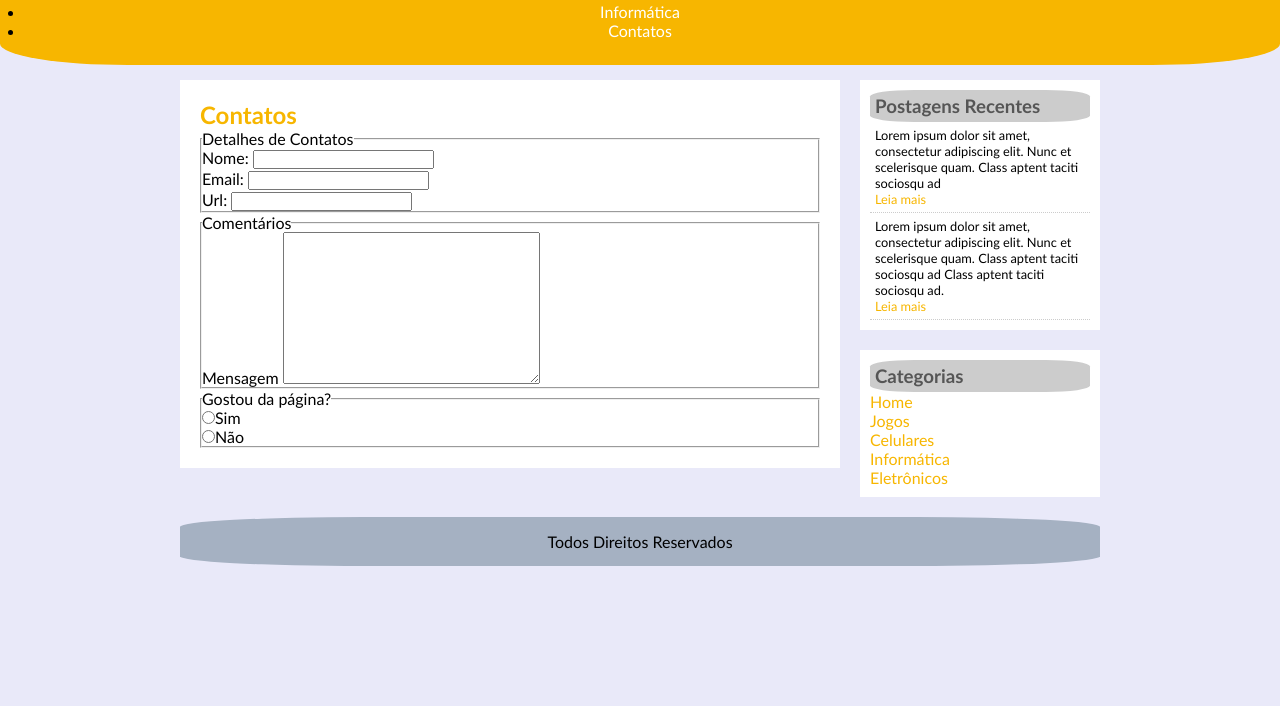
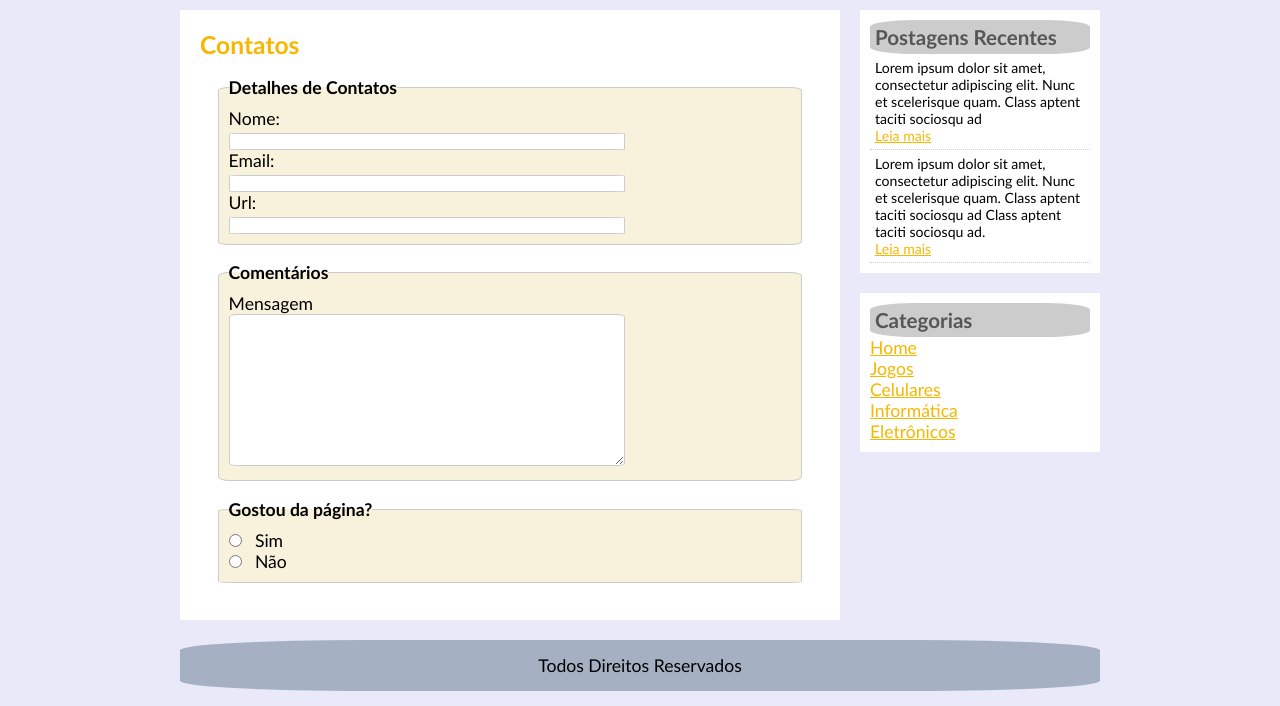
Before and after one commit to DiogenesDv/Projeto-TecBlog, a plain HTML site: page contatos.html in a window 1280 px wide. Shown: the part 148-854 px from the top of the page. Before the commit the page ends 800 px from the top, so only its background shows below. Drawn offline with Linux system fonts and the light colour scheme.

Commit message:
Update style.css

```diff
--- a/Style/style.css
+++ b/Style/style.css
@@ -4,7 +4,7 @@
 }
 
 body{
-	font-size: 1em;
+	font-size: 1.1em;
 	font-family: "Trebuchet MS", Helvetica, sans-serif;
 	background: #e9e9f9;
 
@@ -19,15 +19,23 @@ body{
 	padding: 15px;
 	text-align: center;
 	border-radius: 10%;
+
 }
 
 #area-logo, #area-menu{
 	padding: 10px;
-
 }
 
-a{
+ul li{
+
+	list-style: none;
+	text-align: center;
+	display: inline;
+}
+
+ul a{
 	text-decoration: none;
+
 }
 
 a:link, a:visited{
@@ -35,7 +43,7 @@ a:link, a:visited{
 }
 
 a:hover{
-	text-decoration: underline;
+	text-decoration: none;
 }
 
 
@@ -76,7 +84,43 @@ a:hover{
 	background: white;
 	padding: 20px;
 	margin-bottom: 20px;
+}
 
+form fieldset{
+	margin: 1em;
+	border: 1px solid #ccc;
+	border-radius: 2%;
+	padding: 10px;
+	background: #f8f1dc;
+}
+
+legend{
+	font-weight: bold;
+}
+
+label{
+	display: block;
+	cursor: pointer;
+
+}
+
+textarea{
+	border: 1px solid #ccc;
+	border-radius: 2%;
+	width: 70%;
+}
+
+input /*[type="text"]*/{	/*esse seletor de atributo [] é novo, entao tem navegadores que nao conseguer indentifica - lo*/
+	width: 70%;
+	border: 1px solid #ccc;
+	border-radius: 3%;
+}
+
+input.radio, input.checkbox, input.submit {
+	width: auto;
+}
+.radio{
+	margin-right: 1em;
 }
 
 .conteudo-lateral{
@@ -110,6 +154,7 @@ h1{
 
 h2{
 	color: #f7b600;
+	font-size: 1.4em;
 }
 
 h3{
```
